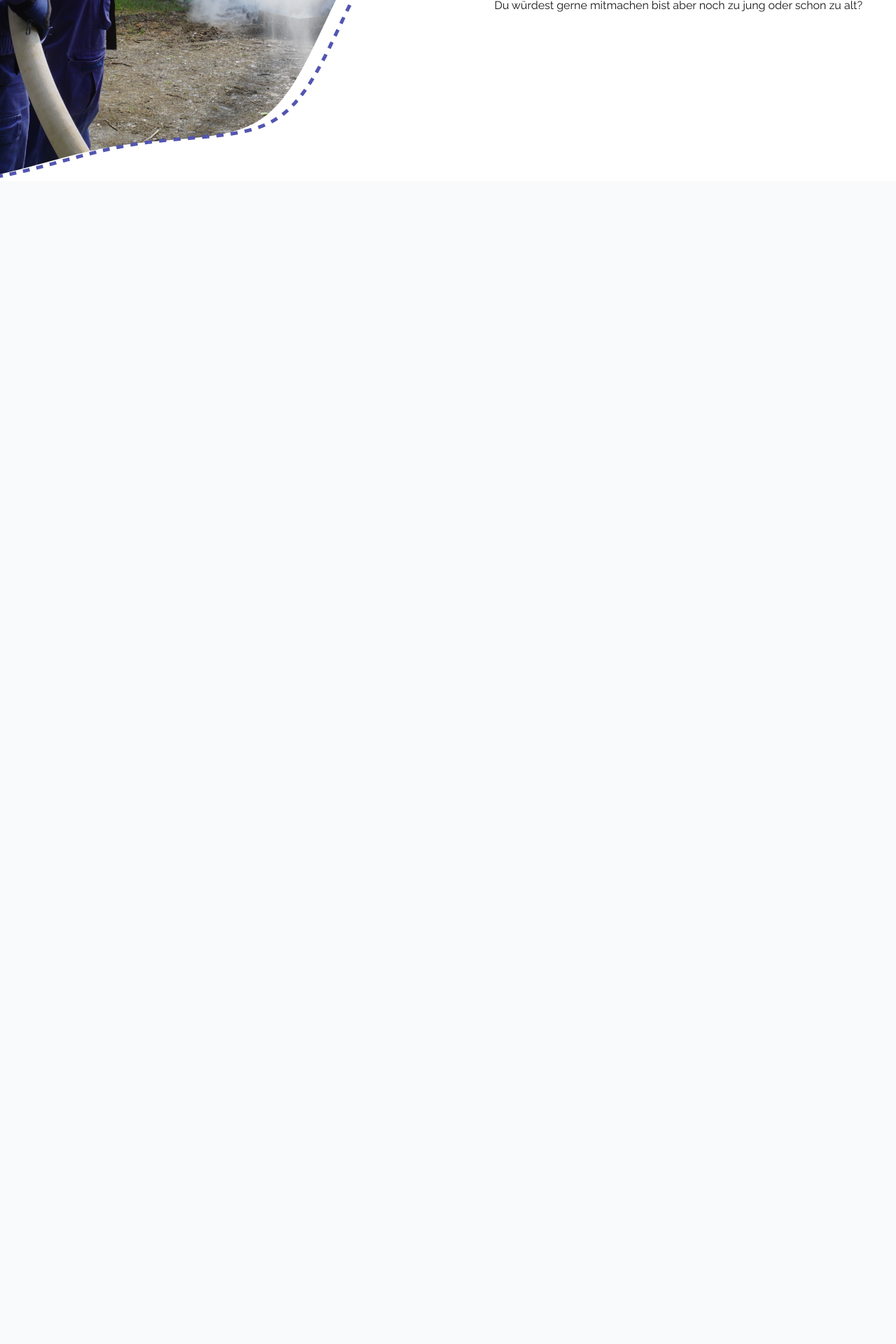
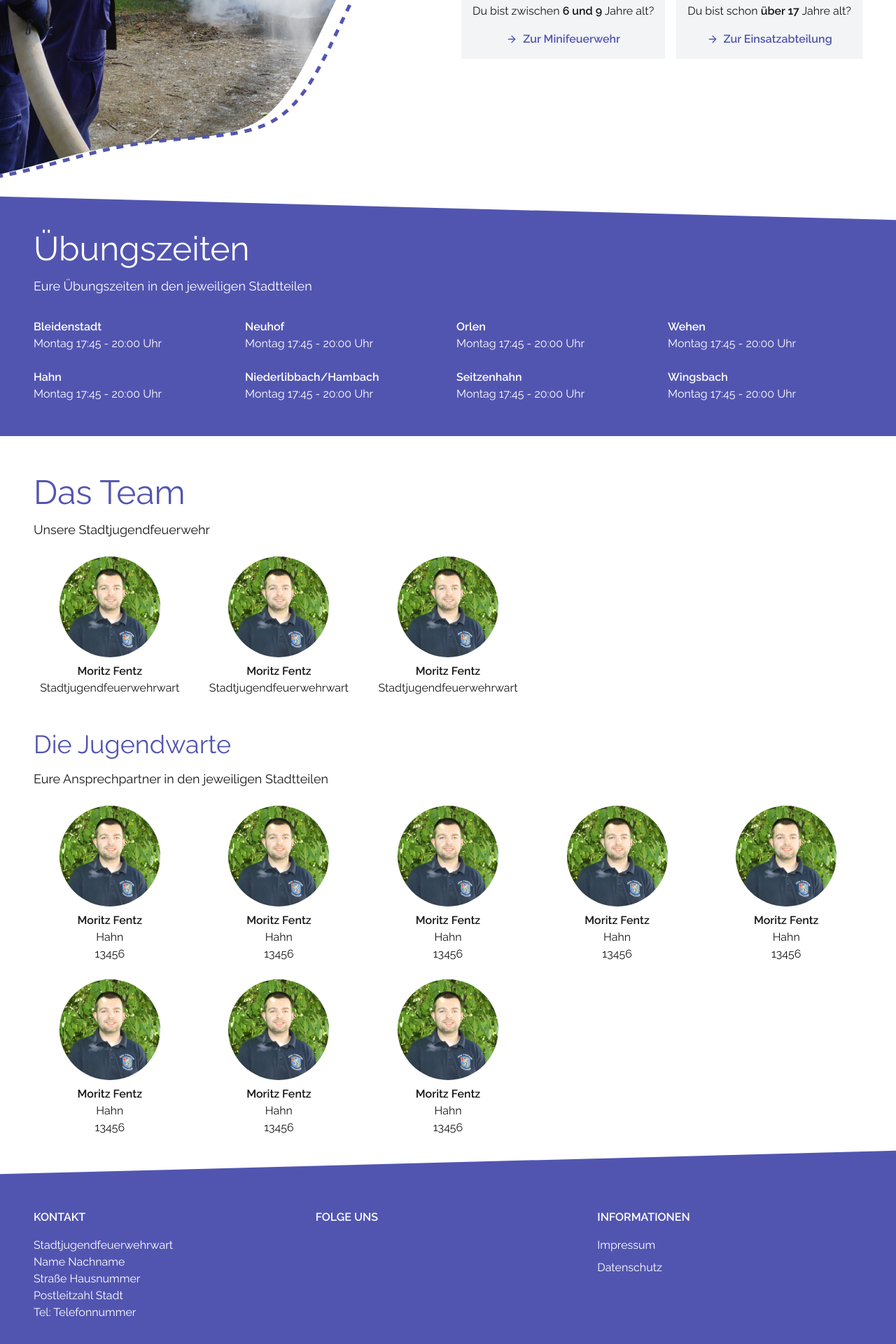
Before and after one commit to jf-taunusstein/jf-taunusstein, a Next.js app: page / in a window 1280 px wide. Shown: the part 2731-4651 px from the top of the page at 70% size. Before the commit the page ends 2990 px from the top, so only its background shows below. Built offline with nearby package versions, Linux system fonts and the light colour scheme.

Commit message:
feat: add team, add times, add footer

```diff
--- a/package.json
+++ b/package.json
@@ -22,6 +22,7 @@
     "clsx": "1.2.1",
     "eslint": "8.33.0",
     "eslint-config-next": "13.1.6",
+    "lucide-react": "0.130.1",
     "next": "13.1.6",
     "react": "18.2.0",
     "react-dom": "18.2.0",
--- /dev/null
+++ b/src/components/link-box/link-box.tsx
@@ -0,0 +1,19 @@
+import { PropsWithChildren } from "react";
+
+interface LinkBoxProps {
+  href: string;
+}
+
+export const LinkBox = ({
+  href,
+  children,
+}: PropsWithChildren<LinkBoxProps>) => {
+  return (
+    <a
+      href={href}
+      className="bg-gray-100 group flex flex-col items-center justify-center p-4 space-y-4"
+    >
+      {children}
+    </a>
+  );
+};
--- a/src/components/typography/typography.tsx
+++ b/src/components/typography/typography.tsx
@@ -6,6 +6,7 @@ const classes = tv({
   variants: {
     size: {
       h1: ["text-3xl font-sansBold", "md:text-4xl", "lg:text-5xl"],
+      h2: ["text-2xl font-sansBold", "md:text-3xl", "lg:text-4xl"],
       base: ["leading-relaxed text-base", "lg:text-lg"],
       small: ["leading-relaxed text-md", "lg:text-base"],
     },
--- /dev/null
+++ b/src/data/jugendwarte.ts
@@ -0,0 +1,52 @@
+import MoritzFentz from "~/public/images/team/moritz-fentz.jpg";
+
+export const jugendwarte = [
+  {
+    image: MoritzFentz,
+    name: "Moritz Fentz",
+    city: "Hahn",
+    phoneNumber: "13456",
+  },
+  {
+    image: MoritzFentz,
+    name: "Moritz Fentz",
+    city: "Hahn",
+    phoneNumber: "13456",
+  },
+  {
+    image: MoritzFentz,
+    name: "Moritz Fentz",
+    city: "Hahn",
+    phoneNumber: "13456",
+  },
+  {
+    image: MoritzFentz,
+    name: "Moritz Fentz",
+    city: "Hahn",
+    phoneNumber: "13456",
+  },
+  {
+    image: MoritzFentz,
+    name: "Moritz Fentz",
+    city: "Hahn",
+    phoneNumber: "13456",
+  },
+  {
+    image: MoritzFentz,
+    name: "Moritz Fentz",
+    city: "Hahn",
+    phoneNumber: "13456",
+  },
+  {
+    image: MoritzFentz,
+    name: "Moritz Fentz",
+    city: "Hahn",
+    phoneNumber: "13456",
+  },
+  {
+    image: MoritzFentz,
+    name: "Moritz Fentz",
+    city: "Hahn",
+    phoneNumber: "13456",
+  },
+];
--- /dev/null
+++ b/src/data/team.ts
@@ -0,0 +1,19 @@
+import MoritzFentz from "~/public/images/team/moritz-fentz.jpg";
+
+export const team = [
+  {
+    image: MoritzFentz,
+    name: "Moritz Fentz",
+    position: "Stadtjugendfeuerwehrwart",
+  },
+  {
+    image: MoritzFentz,
+    name: "Moritz Fentz",
+    position: "Stadtjugendfeuerwehrwart",
+  },
+  {
+    image: MoritzFentz,
+    name: "Moritz Fentz",
+    position: "Stadtjugendfeuerwehrwart",
+  },
+];
--- /dev/null
+++ b/src/data/uebungszeiten.ts
@@ -0,0 +1,34 @@
+export const uebungszeiten = [
+  {
+    city: "Bleidenstadt",
+    time: "Montag 17:45 - 20:00 Uhr",
+  },
+  {
+    city: "Neuhof",
+    time: "Montag 17:45 - 20:00 Uhr",
+  },
+  {
+    city: "Orlen",
+    time: "Montag 17:45 - 20:00 Uhr",
+  },
+  {
+    city: "Wehen",
+    time: "Montag 17:45 - 20:00 Uhr",
+  },
+  {
+    city: "Hahn",
+    time: "Montag 17:45 - 20:00 Uhr",
+  },
+  {
+    city: "Niederlibbach/Hambach",
+    time: "Montag 17:45 - 20:00 Uhr",
+  },
+  {
+    city: "Seitzenhahn",
+    time: "Montag 17:45 - 20:00 Uhr",
+  },
+  {
+    city: "Wingsbach",
+    time: "Montag 17:45 - 20:00 Uhr",
+  },
+];
--- a/src/pages/index.tsx
+++ b/src/pages/index.tsx
@@ -1,4 +1,6 @@
+import { ArrowRight } from "lucide-react";
 import Image from "next/image";
+import Link from "next/link";
 
 import feuerBlob from "~/public/images/feuer-blob.png";
 import onFireBlob from "~/public/images/on-fire-blob.png";
@@ -6,6 +8,11 @@ import teamBlob from "~/public/images/team-blob.png";
 import { Header } from "~/src/components/header/header";
 import { Split } from "~/src/components/split/split";
 import { Typography } from "~/src/components/typography/typography";
+
+import { LinkBox } from "../components/link-box/link-box";
+import { jugendwarte } from "../data/jugendwarte";
+import { team } from "../data/team";
+import { uebungszeiten } from "../data/uebungszeiten";
 
 export default function JugendfeuerwehrIndex() {
   return (
@@ -83,7 +90,144 @@ export default function JugendfeuerwehrIndex() {
           <Typography size="small">
             Du würdest gerne mitmachen bist aber noch zu jung oder schon zu alt?
           </Typography>
+
+          {/* TODO: Add link to minifeuerwehr */}
+          <div className="gap-4 flex flex-col sm:flex-row sm:justify-end text-center">
+            <LinkBox href="#">
+              <p>
+                Du bist zwischen <strong>6 und 9</strong> Jahre alt?
+              </p>
+
+              <p className="text-jugend font-bold inline-flex items-center space-x-2">
+                <ArrowRight className="w-4 h-4 group-hover:text-red-500 transition-colors" />
+                <span>Zur Minifeuerwehr</span>
+              </p>
+            </LinkBox>
+
+            <LinkBox href="https://www.feuerwehr-taunusstein.de/">
+              <p>
+                Du bist schon <strong>über 17</strong> Jahre alt?
+              </p>
+
+              <p className="text-jugend font-bold inline-flex items-center space-x-2">
+                <ArrowRight className="w-4 h-4 group-hover:text-red-500 transition-colors" />
+                <span>Zur Einsatzabteilung</span>
+              </p>
+            </LinkBox>
+          </div>
         </Split>
+      </div>
+
+      <div className="bg-jugend my-14 text-white z-[1] -mx-12 p-12 pt-4 space-y-8 relative after:-z-[1] after:h-full after:w-[110%] after:bg-jugend after:absolute after:-inset-1 after:-top-4 after:skew-y-[1.5deg]">
+        <div className="space-y-4">
+          <Typography component="h2" size="h1">
+            Übungszeiten
+          </Typography>
+          <Typography>
+            Eure Übungszeiten in den jeweiligen Stadtteilen
+          </Typography>
+        </div>
+
+        <div className="grid grid-cols-1 gap-6 sm:grid-cols-2 md:grid-cols-3 lg:grid-cols-4">
+          {uebungszeiten.map((uebung) => (
+            <div key={uebung.city}>
+              <Typography size="small" className="font-bold">
+                {uebung.city}
+              </Typography>
+              <Typography size="small">{uebung.time}</Typography>
+            </div>
+          ))}
+        </div>
+      </div>
+
+      <div className="space-y-12">
+        <div className="space-y-6">
+          <div className="space-y-4">
+            <Typography component="h2" size="h1" className="text-jugend">
+              Das Team
+            </Typography>
+            <Typography>Unsere Stadtjugendfeuerwehr</Typography>
+          </div>
+
+          <div className="grid grid-cols-1 gap-6 sm:grid-cols-2 md:grid-cols-3 lg:grid-cols-5">
+            {team.map((member, index) => (
+              <div key={member.name + index} className="text-center">
+                <Image
+                  src={member.image}
+                  alt={member.name}
+                  className="rounded-full w-36 h-36 mx-auto mb-2"
+                />
+                <Typography size="small" className="font-bold">
+                  {member.name}
+                </Typography>
+                <Typography size="small">{member.position}</Typography>
+              </div>
+            ))}
+          </div>
+        </div>
+
+        <div className="space-y-6">
+          <div className="space-y-4">
+            <Typography component="h2" size="h2" className="text-jugend">
+              Die Jugendwarte
+            </Typography>
+            <Typography>
+              Eure Ansprechpartner in den jeweiligen Stadtteilen
+            </Typography>
+          </div>
+
+          <div className="grid grid-cols-1 gap-6 sm:grid-cols-2 md:grid-cols-3 lg:grid-cols-5">
+            {jugendwarte.map((wart, index) => (
+              <div key={wart.name + index} className="text-center">
+                <Image
+                  src={wart.image}
+                  alt={wart.name}
+                  className="rounded-full w-36 h-36 mx-auto mb-2"
+                />
+                <Typography size="small" className="font-bold">
+                  {wart.name}
+                </Typography>
+                <Typography size="small">{wart.city}</Typography>
+                <Typography size="small">{wart.phoneNumber}</Typography>
+              </div>
+            ))}
+          </div>
+        </div>
+      </div>
+
+      <div className="bg-jugend mt-14 grid grid-cols-1 gap-6 sm:grid-cols-2 md:grid-cols-3 text-white z-[1] -mx-12 p-12 relative after:-z-[1] after:h-full after:w-[110%] after:bg-jugend after:absolute after:-inset-1 after:-top-5 after:-skew-y-[1.5deg]">
+        <div className="space-y-4">
+          <Typography className="uppercase font-bold" size="small">
+            Kontakt
+          </Typography>
+          <p>
+            Stadtjugendfeuerwehrwart <br />
+            Name Nachname <br />
+            Straße Hausnummer <br />
+            Postleitzahl Stadt <br />
+            Tel: Telefonnummer
+          </p>
+        </div>
+
+        <div className="space-y-4">
+          <Typography className="uppercase font-bold" size="small">
+            Folge uns
+          </Typography>
+        </div>
+
+        <div className="space-y-4">
+          <Typography className="uppercase font-bold" size="small">
+            Informationen
+          </Typography>
+          <ul className="space-y-2">
+            <li>
+              <Link href="#">Impressum</Link>
+            </li>
+            <li>
+              <Link href="#">Datenschutz</Link>
+            </li>
+          </ul>
+        </div>
       </div>
     </>
   );
```
Also changed, not shown: public/images/team/moritz-fentz.jpg (added), 1 other file (tests, documents, lock files or other folders).
